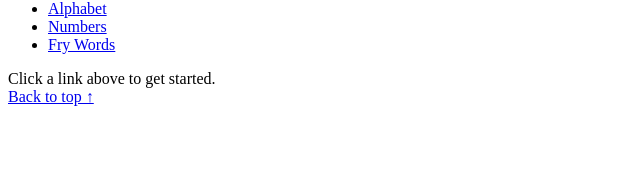
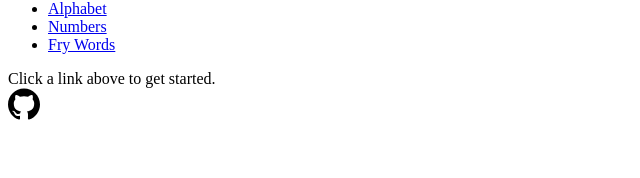
Before and after one commit to gregrickaby/preschool-flashcards, a Next.js app: page / in a window 1280 px wide. Shown: the part 114-292 px from the top of the page, without its empty margins (0-640 px from the left). Built offline with nearby package versions, Linux system fonts and the light colour scheme.

Commit message:
add github logo to footer

```diff
--- a/components/Footer.js
+++ b/components/Footer.js
@@ -1,6 +1,10 @@
 const Footer = () => (
-  <footer id="footer" className="mt-4">
-    <a href="#header">Back to top &uarr;</a>
+  <footer id="footer" className="flex justify-center items-center mt-8">
+    <a href="https://github.com/gregrickaby/kindergarten-flashcards">
+      <svg xmlns="http://www.w3.org/2000/svg" width="32" height="32">
+        <path d="M16 .395c-8.836 0-16 7.163-16 16 0 7.069 4.585 13.067 10.942 15.182.8.148 1.094-.347 1.094-.77 0-.381-.015-1.642-.022-2.979-4.452.968-5.391-1.888-5.391-1.888-.728-1.849-1.776-2.341-1.776-2.341-1.452-.993.11-.973.11-.973 1.606.113 2.452 1.649 2.452 1.649 1.427 2.446 3.743 1.739 4.656 1.33.143-1.034.558-1.74 1.016-2.14-3.554-.404-7.29-1.777-7.29-7.907 0-1.747.625-3.174 1.649-4.295-.166-.403-.714-2.03.155-4.234 0 0 1.344-.43 4.401 1.64 1.276-.355 2.645-.532 4.005-.539 1.359.006 2.729.184 4.008.539 3.054-2.07 4.395-1.64 4.395-1.64.871 2.204.323 3.831.157 4.234 1.026 1.12 1.647 2.548 1.647 4.295 0 6.145-3.743 7.498-7.306 7.895.574.497 1.085 1.47 1.085 2.963 0 2.141-.019 3.864-.019 4.391 0 .426.288.925 1.099.768C27.421 29.457 32 23.462 32 16.395c0-8.837-7.164-16-16-16z" />
+      </svg>
+    </a>
   </footer>
 )
 
```
Also changed, not shown: public/vercel.svg (deleted).
